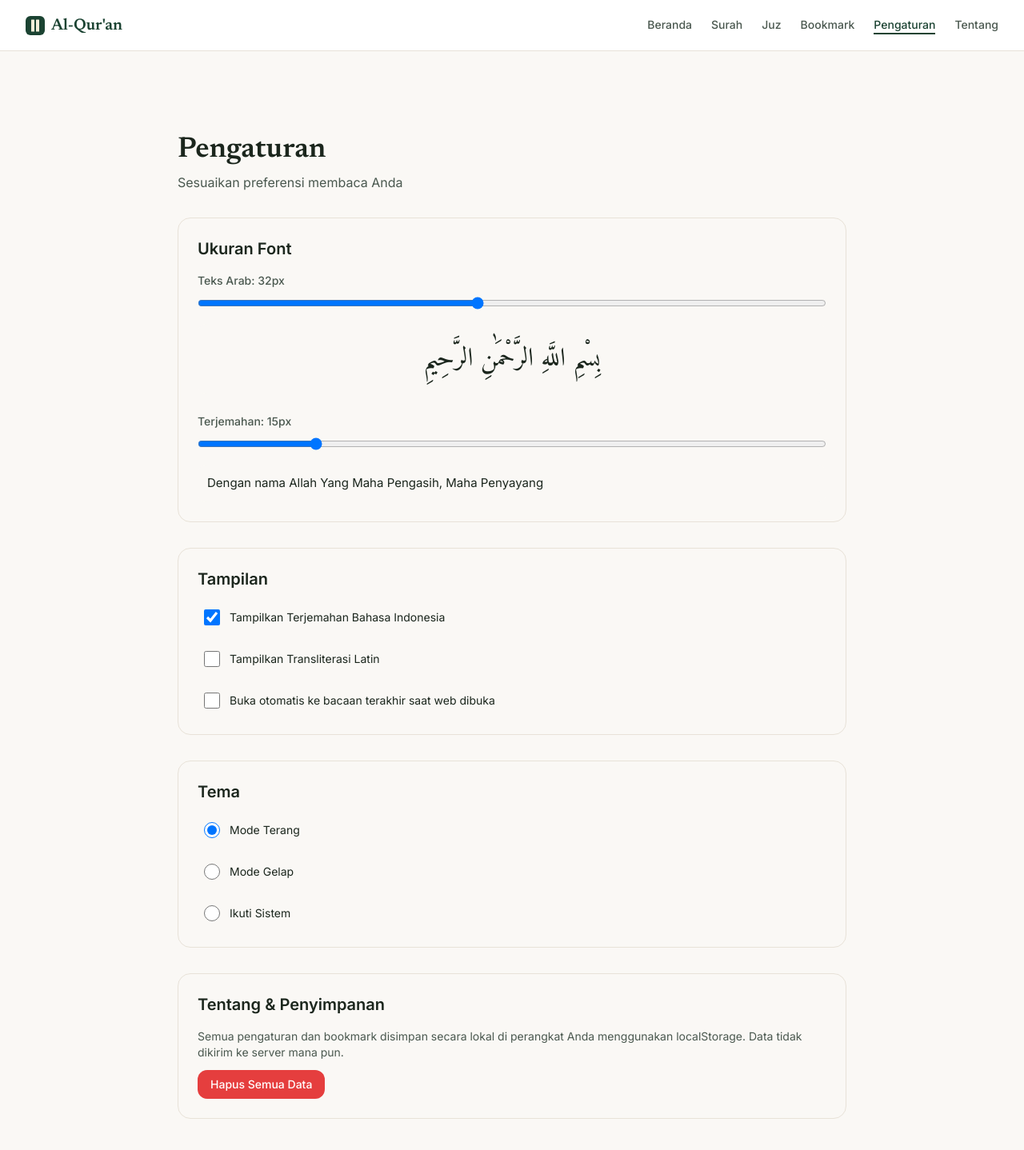
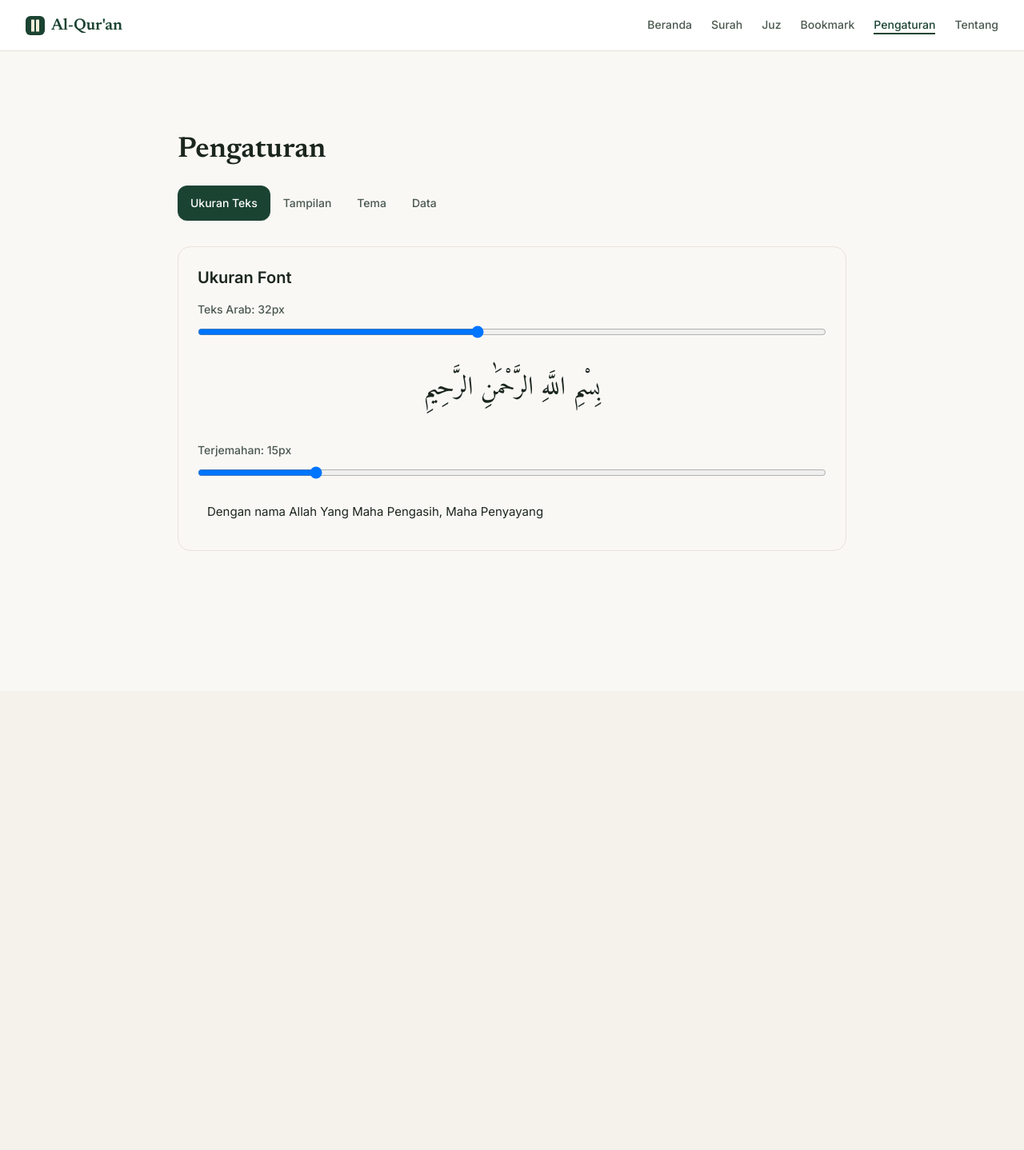
Before and after one commit to sendy85/alquran, a Next.js app: page /settings in a window 1280 px wide. Shown: the top 1438 px of the page at 80% size. After the commit the page ends 864 px from the top, so only its background shows below. Built offline with nearby package versions, Linux system fonts and the light colour scheme.

Commit message:
penyemournaan refres

```diff
--- a/app/globals.css
+++ b/app/globals.css
@@ -53,6 +53,7 @@
 html {
   color-scheme: light;
   background-color: #F5F2EB;
+  scroll-padding-top: 5rem;
 }
 
 html[data-theme="dark"] {
@@ -63,4 +64,5 @@ html[data-theme="dark"] {
 body {
   background-color: var(--surface);
   color: var(--text-primary);
+  min-height: 100dvh;
 }
--- a/app/settings/page.tsx
+++ b/app/settings/page.tsx
@@ -9,11 +9,14 @@ import { Toast } from '@/components/Toast';
 
 const STORAGE_KEYS = ['alquran_settings', 'alquran_bookmarks', 'alquran_last_read'];
 
+type TabType = 'font-size' | 'display' | 'theme' | 'data';
+
 export default function SettingsPage() {
   const { settings, updateSettings, loaded } = useSettings();
   const { bookmarks } = useBookmarks();
   const { lastRead } = useLastRead();
   const [mounted, setMounted] = useState(false);
+  const [activeTab, setActiveTab] = useState<TabType>('font-size');
   const [showConfirmDialog, setShowConfirmDialog] = useState(false);
   const [toast, setToast] = useState<{ message: string; type: 'success' | 'error' } | null>(null);
   const [isDeleting, setIsDeleting] = useState(false);
@@ -21,6 +24,19 @@ export default function SettingsPage() {
   useEffect(() => {
     setMounted(true);
   }, []);
+
+  useEffect(() => {
+    if (!mounted) return;
+    const hash = window.location.hash.slice(1);
+    if (['font-size', 'display', 'theme', 'data'].includes(hash)) {
+      setActiveTab(hash as TabType);
+    }
+  }, [mounted]);
+
+  const handleTabChange = (tab: TabType) => {
+    setActiveTab(tab);
+    window.history.replaceState(null, '', `#${tab}`);
+  };
 
   if (!mounted || !loaded) {
     return (
@@ -35,7 +51,6 @@ export default function SettingsPage() {
   const handleDeleteAllData = async () => {
     setIsDeleting(true);
     try {
-      // Hapus hanya kunci aplikasi ini
       STORAGE_KEYS.forEach((key) => {
         try {
           localStorage.removeItem(key);
@@ -44,10 +59,8 @@ export default function SettingsPage() {
         }
       });
 
-      // Tunggu sebentar agar DOM update
       await new Promise((resolve) => setTimeout(resolve, 100));
 
-      // Reset ke state awal tanpa reload manual
       updateSettings({
         arabicFontSize: 32,
         translationFontSize: 15,
@@ -60,7 +73,6 @@ export default function SettingsPage() {
       setShowConfirmDialog(false);
       setToast({ message: 'Data berhasil dihapus.', type: 'success' });
 
-      // Force re-render dengan reset tema
       if (typeof window !== 'undefined') {
         document.documentElement.removeAttribute('data-theme');
       }
@@ -74,15 +86,43 @@ export default function SettingsPage() {
 
   const bookmarkCount = bookmarks?.length || 0;
 
+  const tabs: { id: TabType; label: string }[] = [
+    { id: 'font-size', label: 'Ukuran Teks' },
+    { id: 'display', label: 'Tampilan' },
+    { id: 'theme', label: 'Tema' },
+    { id: 'data', label: 'Data' },
+  ];
+
   return (
     <div style={{ backgroundColor: 'var(--surface)', color: 'var(--text-primary)', paddingBottom: 'calc(5rem + env(safe-area-inset-bottom))' }} className="min-h-screen pt-5 md:pt-20 md:pb-0">
       <div className="max-w-reading-container mx-auto px-4 md:px-8">
-        <header className="mb-8 mt-6">
+        <header className="mb-6 mt-6">
           <h1 className="text-3xl md:text-4xl font-serif-heading font-bold">Pengaturan</h1>
-          <p className="text-text-secondary mt-2">Sesuaikan preferensi membaca Anda</p>
         </header>
 
-        <div className="space-y-8 mb-8">
+        {/* Tab bar */}
+        <div className="mb-8 -mx-4 md:mx-0 px-4 md:px-0 overflow-x-auto md:overflow-x-visible md:flex md:gap-2 scroll-snap-type-x-mandatory">
+          <div className="flex gap-2 md:gap-0 md:flex-wrap">
+            {tabs.map((tab) => (
+              <button
+                key={tab.id}
+                onClick={() => handleTabChange(tab.id)}
+                className={`px-4 py-3 text-sm font-medium rounded-md whitespace-nowrap transition scroll-snap-align-start ${
+                  activeTab === tab.id
+                    ? 'bg-primary text-primary-contrast'
+                    : 'bg-surface-container-low text-text-secondary hover:bg-surface-container-lowest'
+                }`}
+              >
+                {tab.label}
+              </button>
+            ))}
+          </div>
+        </div>
+
+        {/* Tab content */}
+        <div className="space-y-0">
+          {/* Font Size Tab */}
+          {activeTab === 'font-size' && (
             <section className="p-6 bg-surface-container-lowest rounded-lg border border-border-subtle">
               <h2 className="text-xl font-semibold mb-4">Ukuran Font</h2>
 
@@ -124,7 +164,10 @@ export default function SettingsPage() {
                 </div>
               </div>
             </section>
+          )}
 
+          {/* Display Tab */}
+          {activeTab === 'display' && (
             <section className="p-6 bg-surface-container-lowest rounded-lg border border-border-subtle">
               <h2 className="text-xl font-semibold mb-4">Tampilan</h2>
 
@@ -160,7 +203,10 @@ export default function SettingsPage() {
                 </label>
               </div>
             </section>
+          )}
 
+          {/* Theme Tab */}
+          {activeTab === 'theme' && (
             <section className="p-6 bg-surface-container-lowest rounded-lg border border-border-subtle">
               <h2 className="text-xl font-semibold mb-4">Tema</h2>
 
@@ -202,11 +248,17 @@ export default function SettingsPage() {
                 </label>
               </div>
             </section>
+          )}
 
+          {/* Data Tab */}
+          {activeTab === 'data' && (
             <section className="p-6 bg-surface-container-lowest rounded-lg border border-border-subtle">
-             <h2 className="text-xl font-semibold mb-4">Tentang & Penyimpanan</h2>
-             <p className="text-sm text-text-secondary mb-3">
-               Semua pengaturan dan bookmark disimpan secara lokal di perangkat Anda menggunakan localStorage. Data tidak dikirim ke server mana pun.
+              <h2 className="text-xl font-semibold mb-4">Data Tersimpan di Perangkat Ini</h2>
+              <p className="text-sm text-text-secondary mb-2">
+                Pengaturan tampilan, penanda ayat (bookmark), dan bacaan terakhir Anda disimpan di perangkat ini saja. Data tidak dikirim ke mana pun dan tidak perlu akun.
+              </p>
+              <p className="text-sm text-text-secondary mb-4">
+                Karena itu, data tidak ikut berpindah ke HP atau komputer lain. Data juga bisa hilang jika Anda menghapus data atau riwayat browser, atau membuka lewat mode penyamaran (incognito).
               </p>
               <button
                 onClick={() => setShowConfirmDialog(true)}
@@ -216,7 +268,11 @@ export default function SettingsPage() {
               >
                 {isDeleting ? 'Menghapus...' : 'Hapus Semua Data'}
               </button>
+              <p className="text-xs text-text-tertiary mt-2">
+                Tombol ini menghapus semua pengaturan, penanda ayat, dan bacaan terakhir dari perangkat ini. Tindakan ini tidak bisa dibatalkan.
+              </p>
             </section>
+          )}
         </div>
       </div>
 
--- a/components/BottomNav.tsx
+++ b/components/BottomNav.tsx
@@ -16,7 +16,7 @@ export function BottomNav() {
   ];
 
   return (
-    <nav className="md:hidden fixed bottom-0 left-0 right-0 bg-surface-container-lowest border-t border-border-subtle flex justify-around py-2 z-50" style={{ paddingBottom: 'calc(0.5rem + env(safe-area-inset-bottom))' }}>
+    <nav className="md:hidden fixed bottom-0 left-0 right-0 bg-surface-container-lowest border-t border-border-subtle flex justify-around py-2 z-[50]" style={{ paddingBottom: 'calc(0.5rem + env(safe-area-inset-bottom))' }}>
       {navItems.map((item) => {
         const Icon = item.icon;
         const isActive = pathname === item.href;
--- a/components/ConfirmDialog.tsx
+++ b/components/ConfirmDialog.tsx
@@ -86,19 +86,19 @@ export function ConfirmDialog({
     <>
       {/* Backdrop */}
       <div
-        className="fixed inset-0 bg-black bg-opacity-50 z-40 md:block hidden"
+        className="fixed inset-0 bg-black bg-opacity-50 z-[60]"
         onClick={onCancel}
         aria-hidden="true"
       />
 
       {/* Dialog container - responsif */}
       <div
-        className="fixed inset-0 flex items-end md:items-center justify-center z-50"
+        className="fixed inset-0 flex items-end md:items-center justify-center z-[70] p-0 md:p-4"
         role="presentation"
       >
         <div
           ref={dialogRef}
-          className="w-full md:w-auto md:max-w-lg bg-surface-container-lowest rounded-t-2xl md:rounded-xl shadow-lg md:shadow-subtle p-6 md:p-8 max-h-[90vh] md:max-h-none overflow-y-auto md:overflow-visible"
+          className="w-full md:w-[480px] bg-surface-container-lowest rounded-t-2xl md:rounded-xl shadow-lg p-6 md:p-8 max-h-[85dvh] overflow-y-auto"
           role="alertdialog"
           aria-modal="true"
           aria-labelledby="confirm-title"
--- a/components/Toast.tsx
+++ b/components/Toast.tsx
@@ -31,7 +31,7 @@ export function Toast({ message, type = 'success', duration = 4000, onClose }: T
 
   return (
     <div
-      className={`fixed bottom-24 md:bottom-6 left-4 right-4 md:left-auto md:right-6 md:max-w-sm ${bgColor} ${textColor} ${borderColor} border rounded-lg p-4 shadow-lg z-50 animate-in fade-in slide-in-from-bottom-2 duration-300`}
+      className={`fixed bottom-[calc(4.5rem+env(safe-area-inset-bottom))] md:bottom-6 left-4 right-4 md:left-auto md:right-6 md:max-w-sm ${bgColor} ${textColor} ${borderColor} border rounded-lg p-4 shadow-lg z-[80] animate-in fade-in slide-in-from-bottom-2 duration-300`}
       role="status"
       aria-live="polite"
       aria-atomic="true"
--- a/next.config.mjs
+++ b/next.config.mjs
@@ -2,6 +2,19 @@
 const nextConfig = {
   reactStrictMode: true,
   headers: async () => [
+    {
+      source: '/sw.js',
+      headers: [
+        {
+          key: 'Cache-Control',
+          value: 'no-cache, no-store, must-revalidate',
+        },
+        {
+          key: 'Content-Type',
+          value: 'application/javascript',
+        },
+      ],
+    },
     {
       source: '/:path*',
       headers: [
```
Also changed, not shown: components/ServiceWorkerRegister.tsx (+23 -1 lines), public/sw.js (+63 -20 lines). Lines whose indentation alone changed are shown as unchanged.
